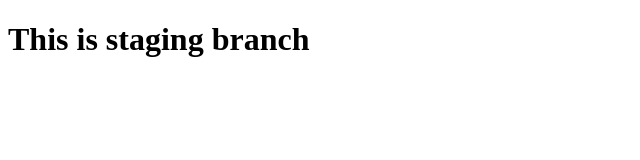
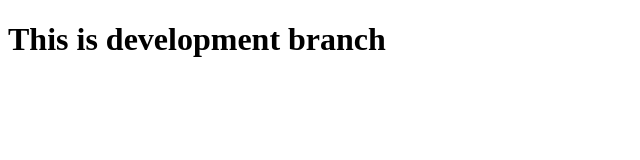
Before and after one commit to yashaswi13/practice-of-vcscf, a plain HTML site: page index.html in a window 1280 px wide. Shown: the whole page, without its empty margins (0-640 px from the left). Drawn offline with Linux system fonts and the light colour scheme.

Commit message:
fourth commit

```diff
--- a/index.html
+++ b/index.html
@@ -6,6 +6,6 @@
     <title>Document</title>
 </head>
 <body>
-    <h1>This is staging branch</h1>
+    <h1>This is development branch</h1>
 </body>
 </html>
```
